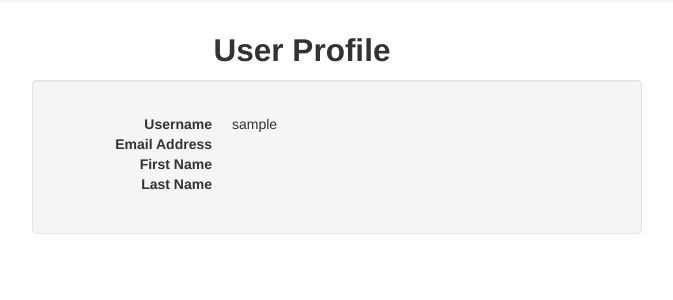
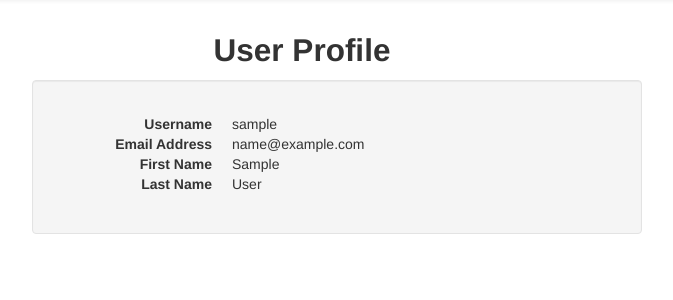
Before and after one commit to funomena/alexandria, a Django app: page /accounts/profile/ in a window 1280 px wide. Shown: the part 42-342 px from the top of the page, without its empty margins (323-996 px from the left). Run offline with Django 3.2, Linux system fonts and the light colour scheme; the visitor is signed in with stand-in values (Sample User, id 1); parts of the project's set-up code (start-up, migrations or seed data) failed here and were passed over; some libraries are stand-ins or nearby versions.

Commit message:
profile displays email, first name, and last name properly

```diff
--- a/templates/profile_page.html
+++ b/templates/profile_page.html
@@ -8,11 +8,11 @@
 			<dt>Username</dt>
 			<dd>{{user.username}}</dd>
 			<dt>Email Address</dt>
-			<dd>{{user.emailaddress}}</dd>
+			<dd>{{user.email}}</dd>
 			<dt>First Name</dt>
-			<dd>{{user.firstname}}</dd>
+			<dd>{{user.first_name}}</dd>
 			<dt>Last Name</dt>
-			<dd>{{user.lastname}}</dd>
+			<dd>{{user.last_name}}</dd>
 		</dl>
 	</div>
 </div>
```
